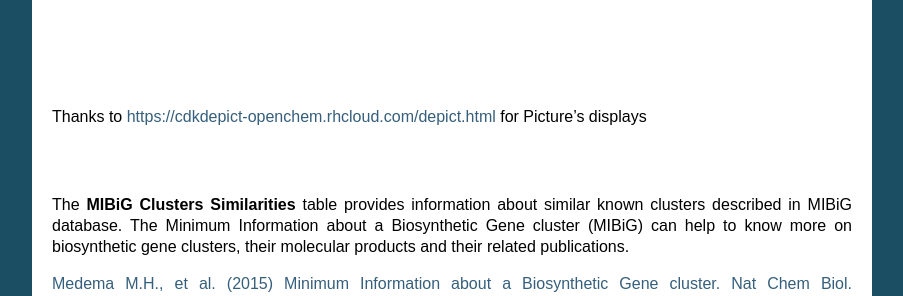
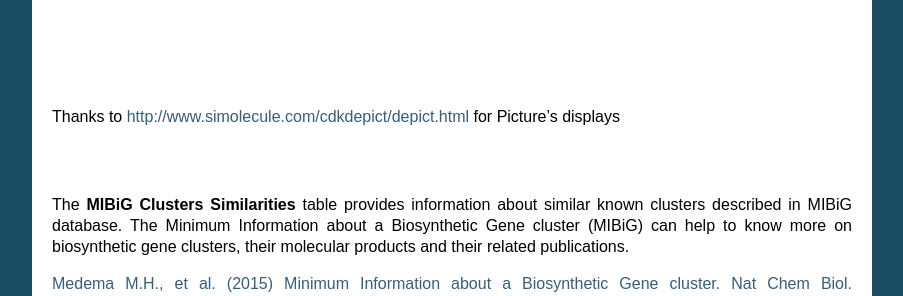
Before and after one commit to labgem/microscope-user-doc, a Sphinx documentation site: the page built from docs/content/metabolism/domainviewer.rst, in a window 1280 px wide and 900 px high, scrolled down 954 px. Shown: the part 152-448 px from the top of the window, without its empty margins (198-1101 px from the left). Built offline with Sphinx 7.4.7, drawn with Linux system fonts in a browser that asks for light colours; formulas are drawn with MathJax 3; pages that are not in the unit, such as notebooks, are missing from menus; some of the changed lines change nothing that is shown.

Commit message:
Update domainviewer.rst

```diff
--- a/docs/content/metabolism/domainviewer.rst
+++ b/docs/content/metabolism/domainviewer.rst
@@ -37,7 +37,7 @@ In case of NRPS/PKS cluster type, the predicted peptide monomer composition may
 |
 |
 
-Thanks to `https://cdkdepict-openchem.rhcloud.com/depict.html <https://cdkdepict-openchem.rhcloud.com/depict.html>`_ for Picture's displays
+Thanks to `http://www.simolecule.com/cdkdepict/depict.html <http://www.simolecule.com/cdkdepict/depict.html>`_ for Picture's displays
 
 |
 |
```
